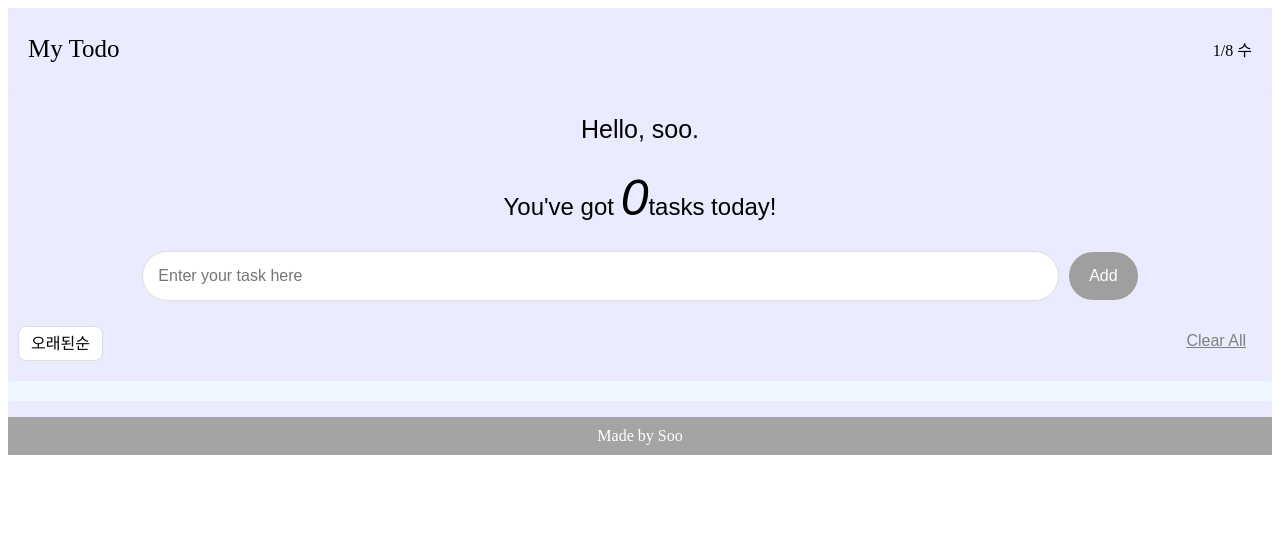
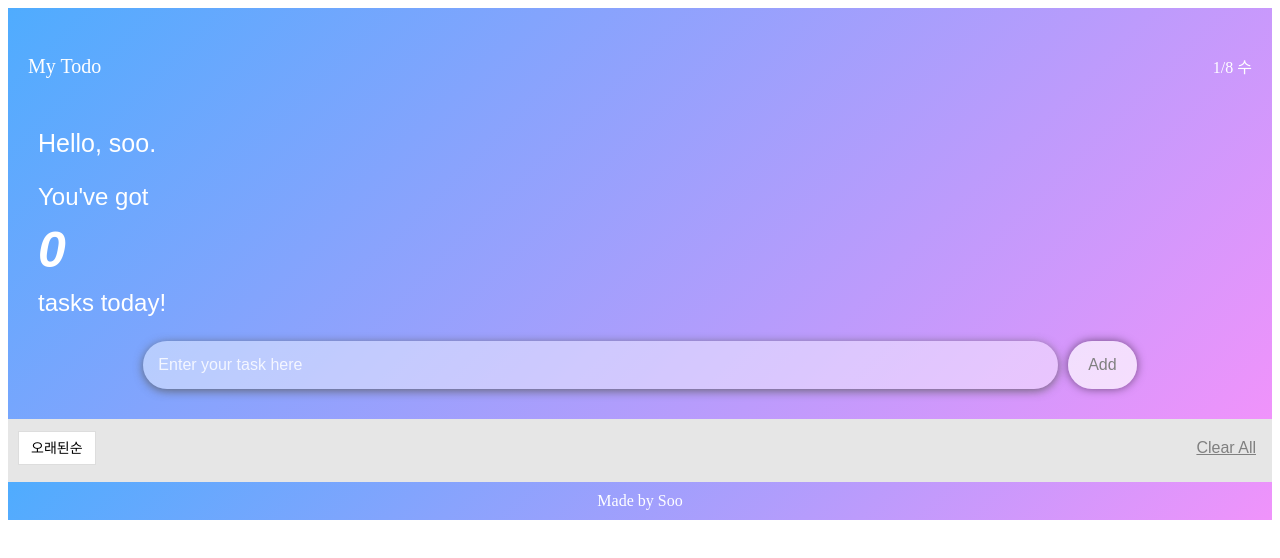
Before and after one commit to blackcat417/Vue-project, a Vue app: page / in a window 1280 px wide. Shown: the top 558 px of the page. Built offline with nearby package versions, Linux system fonts and the light colour scheme.

Commit message:
todo UI finish

```diff
--- a/src/App.vue
+++ b/src/App.vue
@@ -1,8 +1,10 @@
 <template>
   <div id="app">
-    <TodoHeader />
-    <TodoTitle v-bind:propsdata="checkCount" />
-    <TodoInput v-on:addItem="addOneItem" />
+    <div class="main-container">
+      <TodoHeader />
+      <TodoTitle v-bind:propsdata="checkCount" />
+      <TodoInput v-on:addItem="addOneItem" />
+    </div>
     <TodoController v-on:clearAll="clearAllItems" />
     <TodoList
       v-bind:propsdata="todoItems"
@@ -117,7 +119,15 @@ export default {
 </script>
 
 <style>
+.main-container {
+  background: linear-gradient(
+    135deg,
+    #4facfe,
+    #f093fb
+  ); /* 파란색에서 핑크색으로 그라데이션 */
+  padding: 20px 0;
+}
 #app {
-  background-color: rgb(235, 235, 255);
+  background: linear-gradient(135deg, #4facfe, #f093fb);
 }
 </style>
--- a/src/components/TodoController.vue
+++ b/src/components/TodoController.vue
@@ -36,10 +36,11 @@ export default {
 
 <style scoped>
 .controller {
+  background-color: #e6e6e6;
   display: flex;
   justify-content: space-between;
   align-items: center;
-  margin: 20px 10px;
+  padding-top: 10px;
 }
 
 .select {
@@ -49,16 +50,15 @@ export default {
 }
 
 .select-label {
-  font-size: 14px;
+  font-size: 12px;
   margin-bottom: 4px;
 }
 
 .selectbox {
-  margin-top: 5px;
   padding: 8px 12px;
-  font-size: 16px;
+  margin-left: 10px;
+  font-size: 14px;
   border: 1px solid #ddd;
-  border-radius: 8px;
   background-color: white;
   appearance: none;
   outline: none;
--- a/src/components/TodoFooter.vue
+++ b/src/components/TodoFooter.vue
@@ -9,7 +9,7 @@
   font-size: 16px;
   font-weight: 300;
   color: white;
-  background-color: rgb(164, 164, 164);
+  background: linear-gradient(135deg, #4facfe, #f093fb);
 }
 </style>
 ㄴ
--- a/src/components/TodoHeader.vue
+++ b/src/components/TodoHeader.vue
@@ -22,17 +22,16 @@ export default {
 
 <style scoped>
 .logo {
-  font-size: 25px;
+  font-size: 20px;
   font-weight: 500;
 }
 .header {
-  border-radius: 3px;
   display: flex;
   justify-content: space-between;
   align-items: center;
   padding: 10px 20px;
-  background-color: rgb(235, 235, 255);
-  color: black;
-  font-weight: 400;
+  background-color: transparent;
+  color: white;
+  font-weight: 500;
 }
 </style>
--- a/src/components/TodoInput.vue
+++ b/src/components/TodoInput.vue
@@ -51,17 +51,28 @@ export default {
   align-items: center;
   margin: 10px 0;
   gap: 10px;
-  background-color: rgb(235, 235, 255);
+  background: transparent;
 }
 
 .add__input {
   width: 70%;
   padding: 15px;
-  border: 1px solid #ddd;
+  border: none;
   border-radius: 25px;
   font-size: 16px;
   outline: none;
   transition: all 0.3s ease;
+  box-shadow: 0 2px 10px rgba(88, 88, 88, 0.805);
+  background-color: rgba(255, 255, 255, 0.441);
+}
+.add__input::placeholder {
+  color: rgba(
+    255,
+    255,
+    255,
+    0.829
+  ); /* placeholder 텍스트 색상을 하얀색으로 설정 */
+  opacity: 1; /* 기본값은 0.5로 설정되기 때문에, 1로 변경하여 불투명하게 */
 }
 
 .add__input:focus {
@@ -72,12 +83,14 @@ export default {
 .add__button {
   padding: 15px 20px;
   background-color: #9f9f9f;
-  color: white;
+  color: grey;
   font-size: 16px;
   border: none;
   border-radius: 25px;
   cursor: pointer;
-  transition: background-color 0.3s ease;
+
+  background-color: rgba(255, 255, 255, 0.692);
+  box-shadow: 0 0 10px rgba(0, 0, 0, 0.5);
 }
 
 .add__button:hover {
--- a/src/components/TodoList.vue
+++ b/src/components/TodoList.vue
@@ -52,10 +52,11 @@ export default {
   display: grid;
   justify-content: center;
   align-items: center;
-  background-color: #f0f8ff;
+  background-color: #e6e6e6;
   padding: 10px;
-  border-radius: 3px;
   list-style: none;
+  margin-block-end: -5px;
+  margin-block-start: 0px;
 }
 
 .list__item {
--- a/src/components/TodoTitle.vue
+++ b/src/components/TodoTitle.vue
@@ -10,7 +10,6 @@
         >
       </span>
       <span class="title__task-bottom">tasks today!</span>
-      <span class="title__task-info"></span>
     </p>
   </div>
 </template>
@@ -29,9 +28,10 @@ export default {
 
 <style>
 .title {
-  background-color: rgb(235, 235, 255);
-  color: black;
-  text-align: center;
+  margin-left: 30px;
+  background: transparent;
+  color: white;
+  text-align: left;
   font-family: "Jost", sans-serif;
 }
 .title__message {
@@ -42,14 +42,17 @@ export default {
 .title__task {
   font-size: 24px;
   font-weight: 500;
+  display: flex;
+  flex-direction: column;
+  gap: 10px;
 }
 .title__task-left {
   font-size: 50px;
-  font-weight: 500;
+  font-weight: 900;
 }
 .title__task-total {
   font-size: 30px;
-  font-weight: 700;
+  font-weight: 900;
   color: rgb(107, 70, 255); /* 강조 색상 */
   margin-right: 8px;
 }
```
